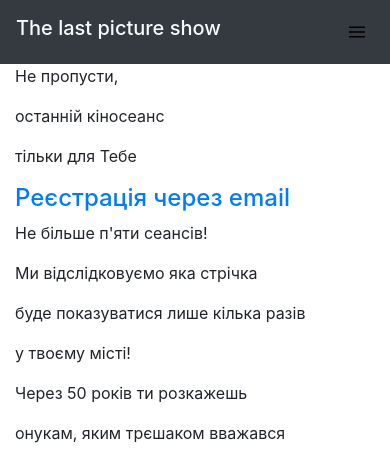
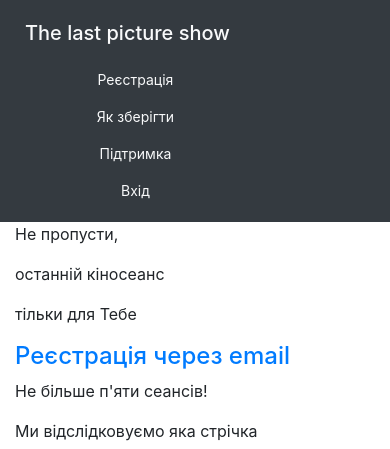
Before and after one commit to thelonggoodbuy/picture_show, a Django app: page / in a window 390 px wide. Shown: the top 449 px of the page. Run offline with Django 3.2, Linux system fonts and the light colour scheme; some libraries are stand-ins or nearby versions.

Commit message:
I had added responsive header

```diff
--- a/templates/base.html
+++ b/templates/base.html
@@ -12,36 +12,30 @@
 
   <link href="{% static 'css/base.css' %}" rel="stylesheet">
 
-
-
-
-
-
-
 </head>
 <body>
   <nav class="navbar navbar-expand-lg bg-dark">
     <div class="container">
-      <a class="navbar-brand h4 text-decoration-none text-light" href="#">The last picture show </a>
-
-
       <div class="d-lg-none">
         <button class="btn btn-sm navbar-burger">
-          <svg class="d-block" width="16" height="16" viewBox="0 0 20 20" xmlns="http://www.w3.org/2000/svg">
-            <title>Mobile menu</title>
-            <path d="M0 3h20v2H0V3zm0 6h20v2H0V9zm0 6h20v2H0v-2z"></path>
-          </svg>
+            <ul class="navbar-nav">
+              <a class="navbar-brand h4 text-decoration-none text-light" href="#">The last picture show </a>
+              <li class="nav-item" ><a class="nav-link text-light" href="#"> Реєстрація </a></li>
+              <li class="nav-item"><a class="nav-link text-light" href="#"> Як зберігти </a></li>
+              <li class="nav-item"><a class="nav-link text-light" href="#"> Підтримка </a></li>
+              <li class="nav-item"><a class="nav-link text-light" href="#"> Вхід </a></li>
+            </ul>
         </button>
       </div>
-
-
       <div class="collapse navbar-collapse">
+        <a class="navbar-brand h4 text-decoration-none text-light" href="#">The last picture show </a>
         <ul class="navbar-nav ">
           <li class="nav-item" ><a class="nav-link text-light" href="#"> Реєстрація </a></li>
           <li class="nav-item"><a class="nav-link text-light" href="#"> Як зберігти </a></li>
           <li class="nav-item"><a class="nav-link text-light" href="#"> Підтримка </a></li>
+          <li class="nav-item"><a class="nav-link text-light" href="#"> Вхід </a></div>
         </ul>
-        <div class="signin"><a class="btn text-dark btn-light" href="#"> Вхід </a></div>
+
       </div>
     </div>
   </nav>
```
